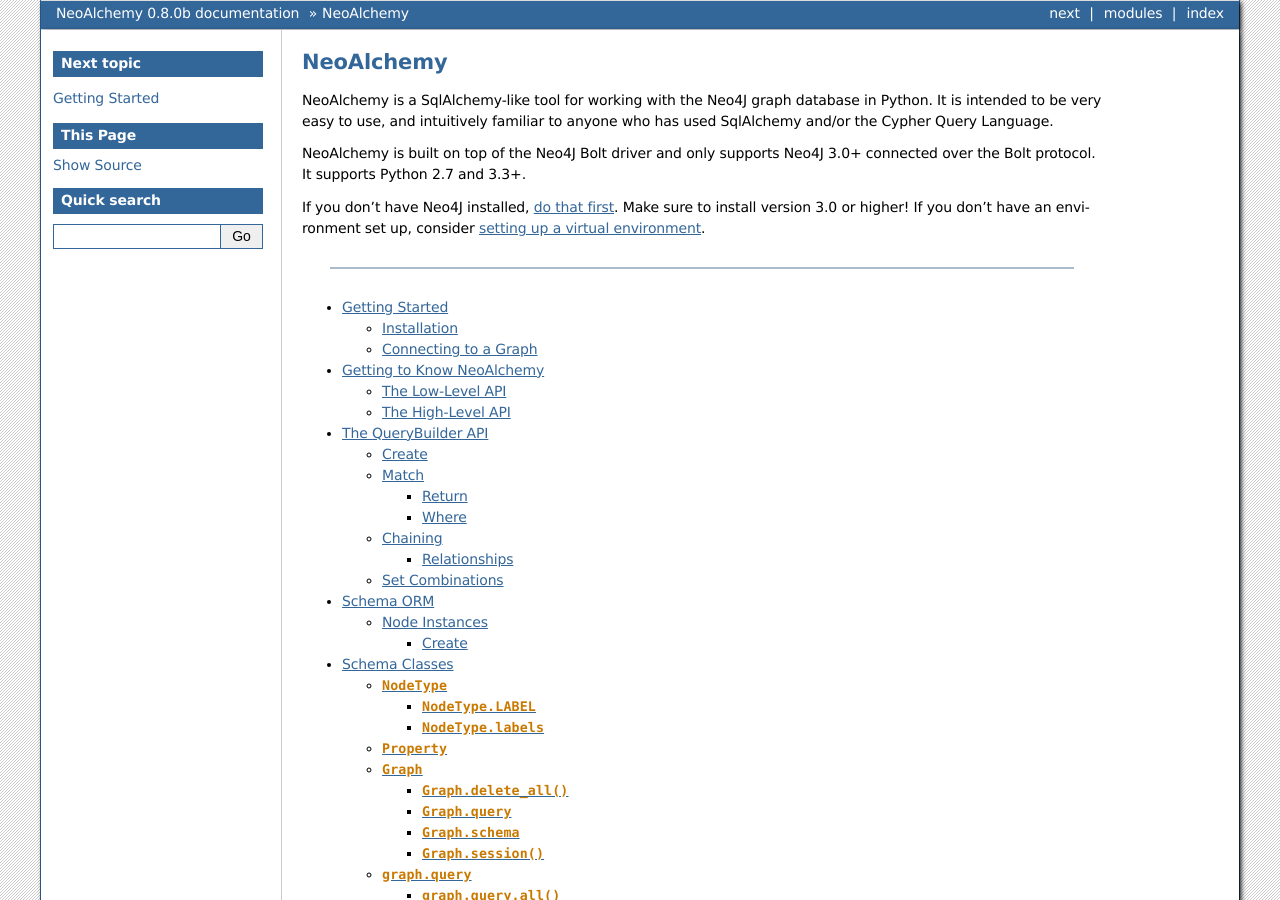
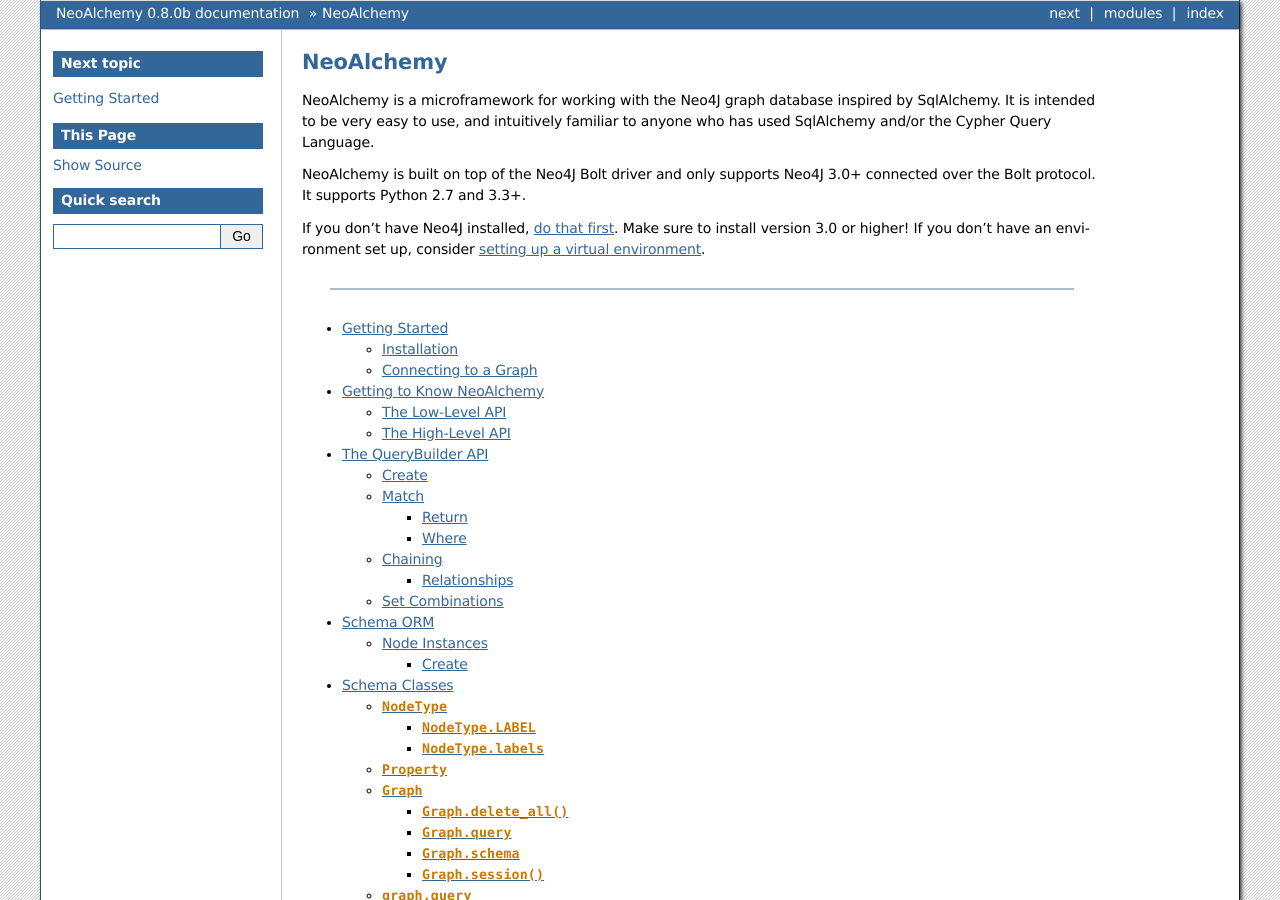
Before and after one commit to TwoBitAlchemist/NeoAlchemy, a Sphinx documentation site: the page built from source/index.rst, in a window 1280 px wide and 900 px high. Built offline with Sphinx 7.4.7, drawn with Linux system fonts in a browser that asks for light colours.

```diff
--- a/source/index.rst
+++ b/source/index.rst
@@ -2,9 +2,9 @@
 NeoAlchemy
 ##########
 
-NeoAlchemy is a SqlAlchemy-like tool for working with the Neo4J graph database
-in Python. It is intended to be very easy to use, and intuitively familiar to
-anyone who has used SqlAlchemy and/or the Cypher Query Language.
+NeoAlchemy is a microframework for working with the Neo4J graph database
+inspired by SqlAlchemy. It is intended to be very easy to use, and intuitively
+familiar to anyone who has used SqlAlchemy and/or the Cypher Query Language.
 
 NeoAlchemy is built on top of the Neo4J Bolt driver and only supports Neo4J
 3.0+ connected over the Bolt protocol. It supports Python 2.7 and 3.3+.
```
Also changed, not shown: setup.py (+3 -4 lines), source/apis.rst (+5 -5 lines).
